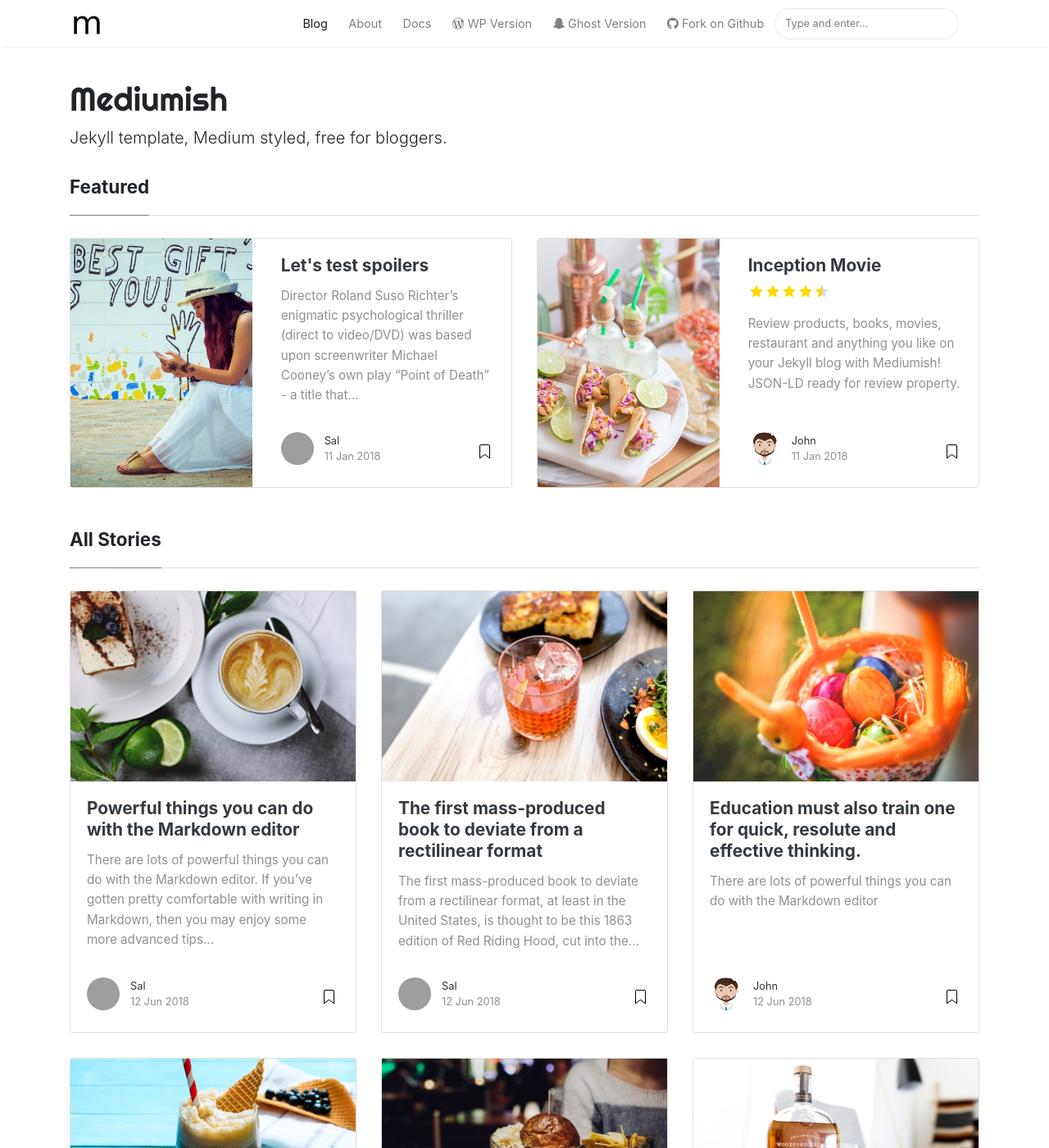
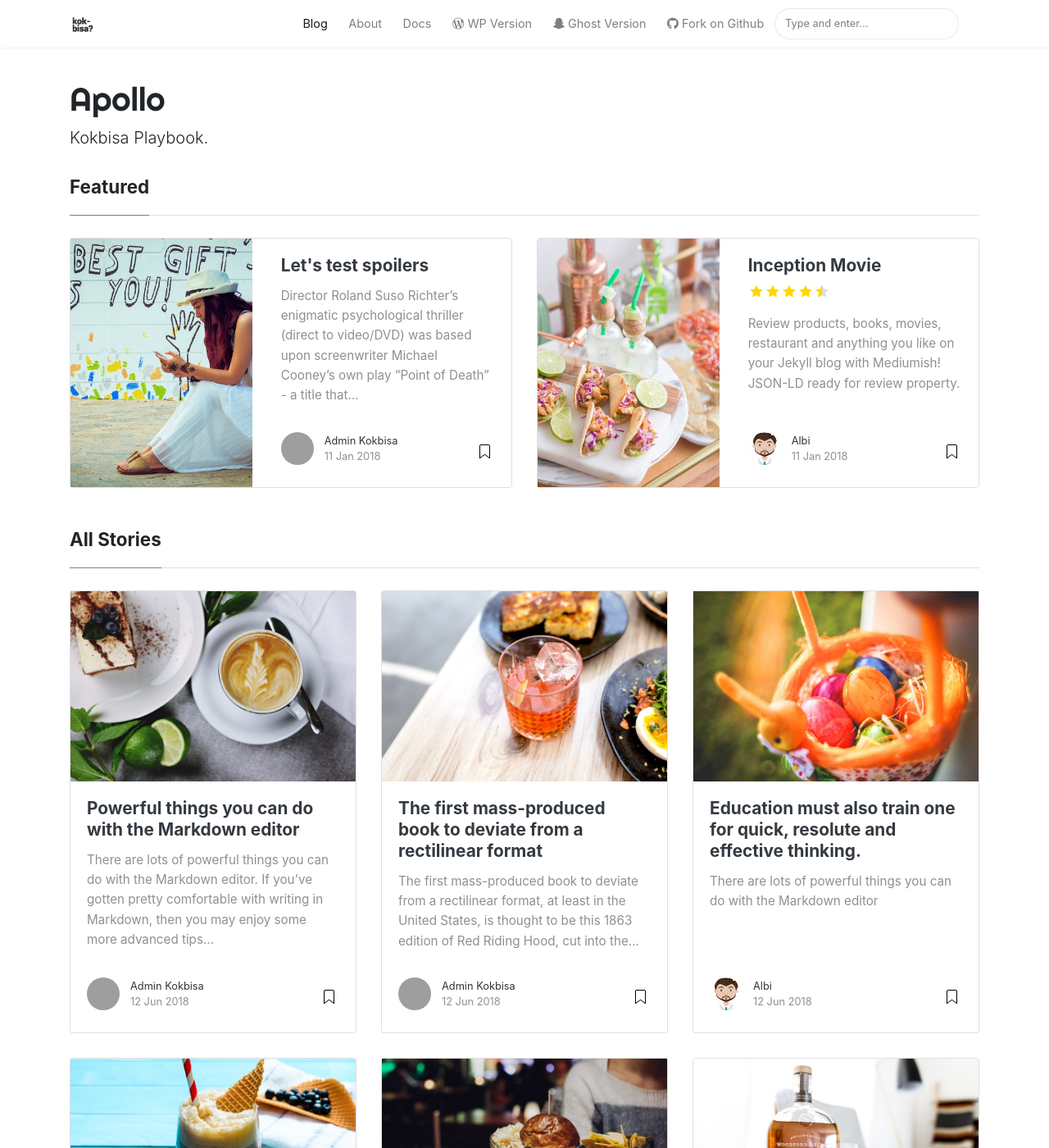
Before and after one commit to yogdogz/apollo, a Jekyll site: the page built from index.html, in a window 1280 px wide and 1400 px high. Shown: the whole window at 82% size. Built offline with Jekyll 4.4.1, drawn with Linux system fonts in a browser that asks for light colours; nearby versions of some CDN libraries; the list of posts is cut into pages by our own code; some of the changed text lies outside the part shown; grey boxes are pictures that could not be loaded.

Commit message:
Second try

```diff
--- a/_config.yml
+++ b/_config.yml
@@ -1,7 +1,7 @@
 # Site
-name: "Mediumish"
-title: "Mediumish"
-description: "Jekyll template, Medium styled, free for bloggers."
+name: "Apollo"
+title: "Apollo"
+description: "Kokbisa Playbook."
 logo: 'assets/images/logo.png'
 favicon: 'assets/images/logo.png'
 url: yogdogz.github.io
@@ -15,16 +15,16 @@ permalink: /:title/
 # Authors
 authors:
   sal:
-    name: Sal
-    display_name: Sal
+    name: Admin Kokbisa
+    display_name: Admin Kokbisa
     gravatar: e56154546cf4be74e393c62d1ae9f9d4
-    email: wowthemesnet@gmail.com
-    web: https://www.wowthemes.net
-    twitter: https://twitter.com/wowthemesnet
-    description: "Author of Mediumish, a Bootstrap Medium styled template available for WordPress, HTML, Ghost and Jekyll. You are currently previewing Jekyll template demo."
+    email: admin@kokbisa.id
+    web: https://kokbisa.id
+    twitter: https://twitter.com/kokbisachannel
+    description: "Heiyah."
   john:
     name: John
-    display_name: John
+    display_name: Albi
     avatar: 'assets/images/avatar.png'
     gravatar: b1cc14991db7a456fcd761680bbc8f81
     email: wowthemesnet@gmail.com
```
Also changed, not shown: assets/images/favicon.ico, assets/images/logo.png.
